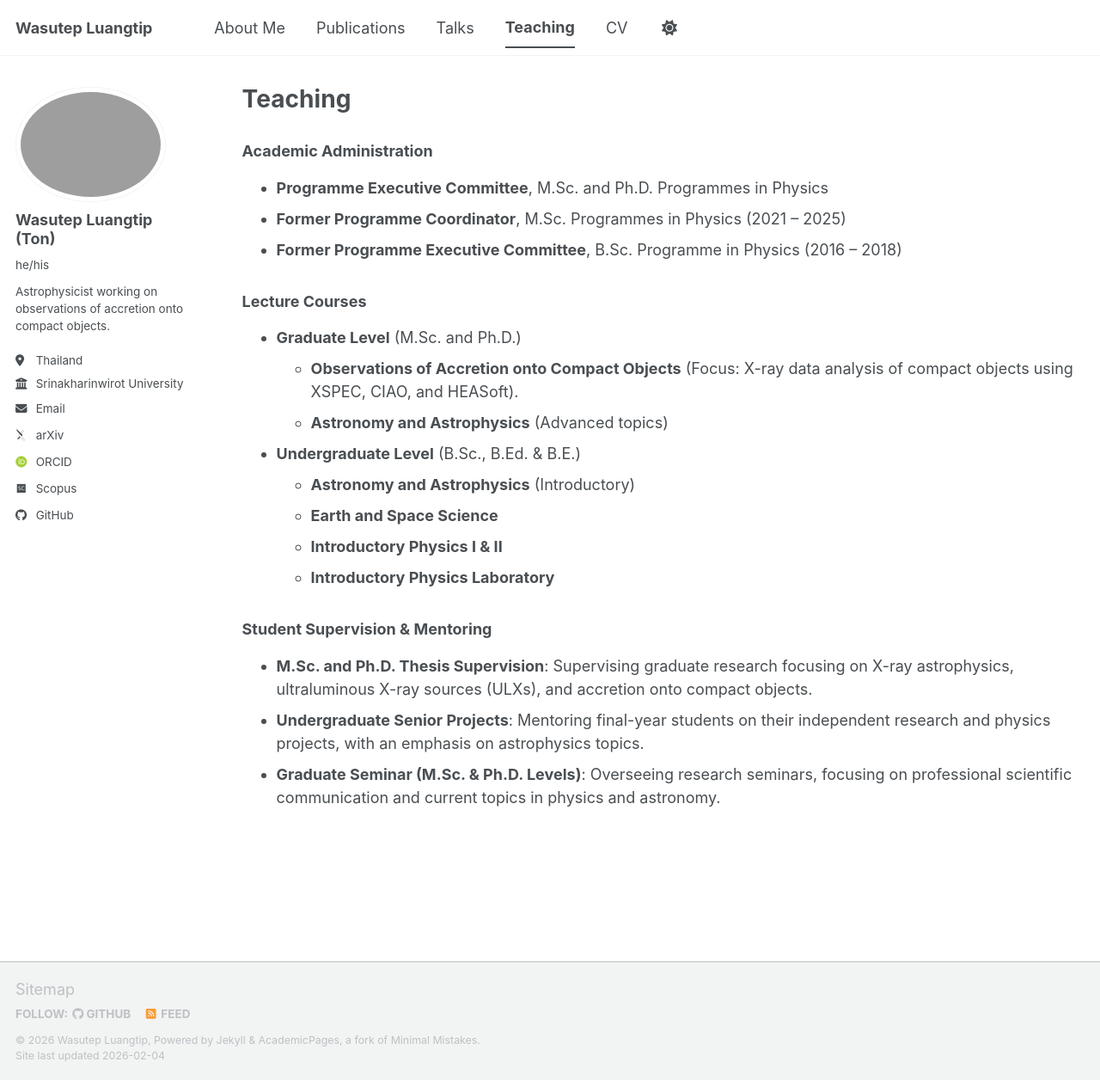
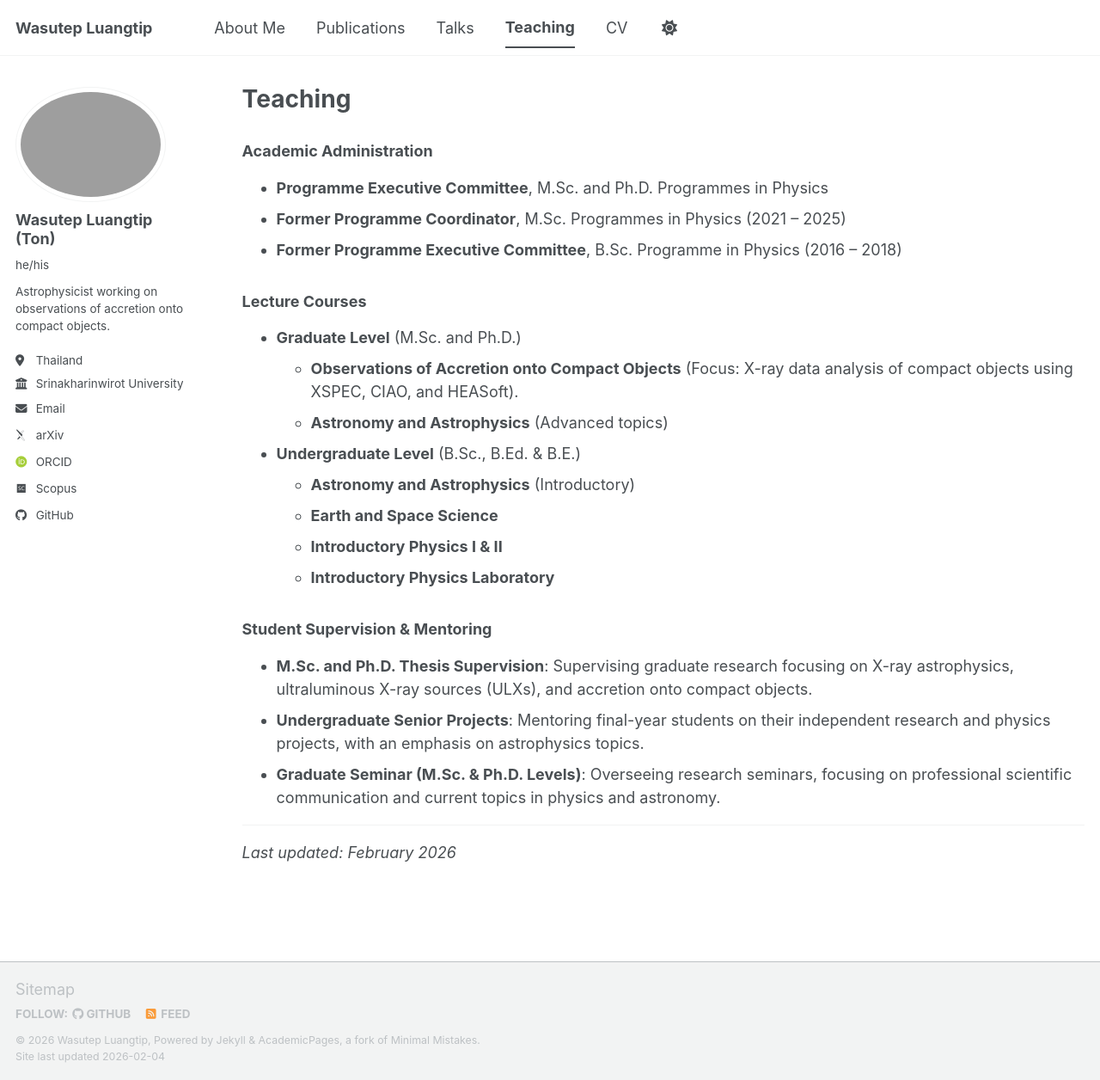
Before and after one commit to wluangtip/wluangtip.github.io, a Jekyll site: the page built from _pages/teaching.md, in a window 1280 px wide and 1256 px high. Shown: the whole window at 86% size. Built offline with Jekyll 4.4.1, drawn with Linux system fonts in a browser that asks for light colours; some web fonts are replaced; a script bundle is joined from its source files by our own code; library files that are not in the unit come from our copies.

Commit message:
Update teaching.md

```diff
--- a/_pages/teaching.md
+++ b/_pages/teaching.md
@@ -26,3 +26,6 @@ author_profile: true
 * **M.Sc. and Ph.D. Thesis Supervision**: Supervising graduate research focusing on X-ray astrophysics, ultraluminous X-ray sources (ULXs), and accretion onto compact objects.
 * **Undergraduate Senior Projects**: Mentoring final-year students on their independent research and physics projects, with an emphasis on astrophysics topics.
 * **Graduate Seminar (M.Sc. & Ph.D. Levels)**: Overseeing research seminars, focusing on professional scientific communication and current topics in physics and astronomy.
+
+---
+*Last updated: February 2026*
```
